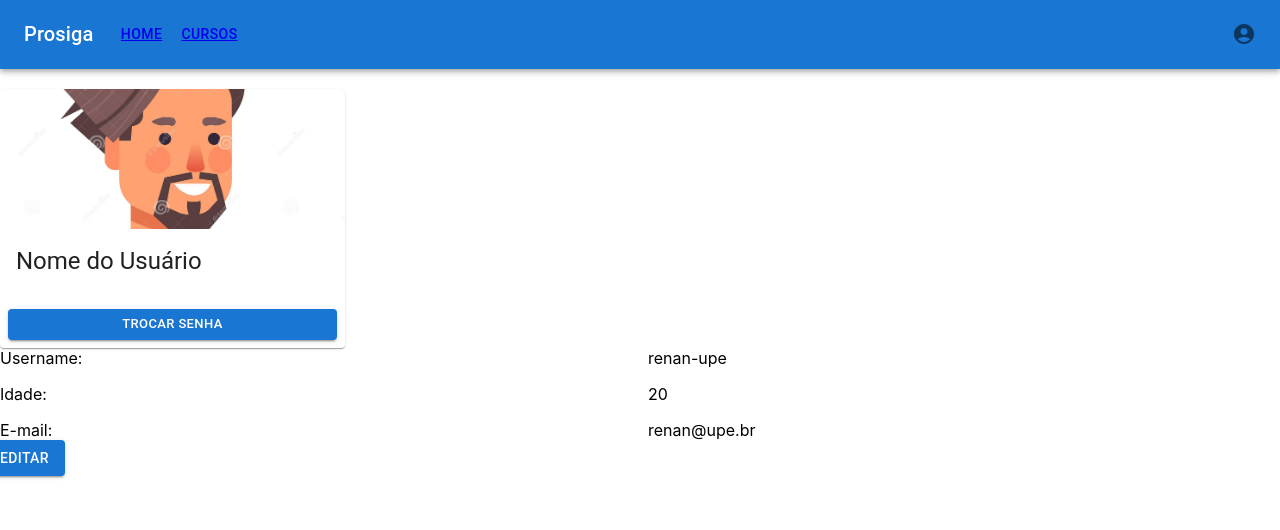
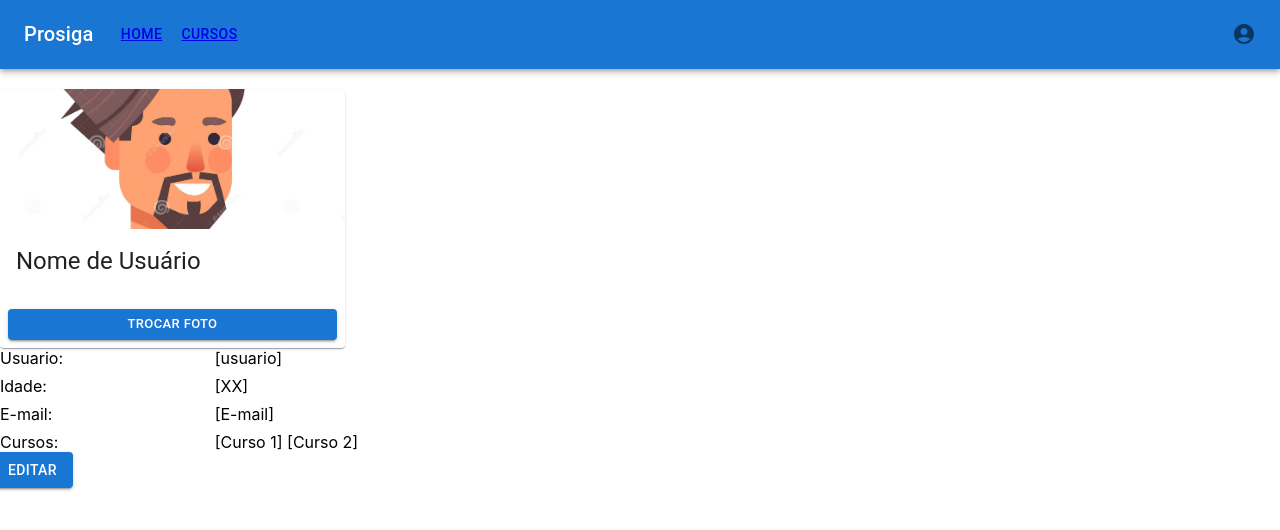
Before and after one commit to netrometro/UPE_2021_2_Prosiga, a React (Create React App) app in the folder front/: page /perfil in a window 1280 px wide. Shown: the top 530 px of the page. Built offline with nearby package versions, Linux system fonts and the light colour scheme; the HTML template or start-up script is replaced by a standard one.

Commit message:
Primeira verção da pagina de perfil

```diff
--- a/front/src/Screens/Perfil/index.js
+++ b/front/src/Screens/Perfil/index.js
@@ -12,11 +12,12 @@ const Perfil = () => {
    const renderIcon = () => {
        return <AccountCircleIcon />
    }
-
-    const redefinirSenha = () => {
-        alert("Trocando senha")
+    const redefinirimagem = () => {
+        alert("Trocar imagem")
    }
-
+    const editarperfil = () => {
+        alert("Editar Perfil")
+    }
     return (
         <div>
             <Header
@@ -28,29 +29,38 @@ const Perfil = () => {
             />
             <br></br>
             <Card
-                titulo="Nome do Usuário"
-                imagem={Masculino}
-                textoBotao="Trocar Senha"
-                acessarCurso={redefinirSenha}
+                titulo="Nome de Usuário"
+                imagem= {Masculino}
+                textoBotao= "Trocar Foto"
+                acessarCurso={redefinirimagem}
+
                 />
-            <Grid container spacing={2}>
-                <Grid item xs={6}>
-                    Username:
+                 <Grid container spacing={1}>
+
+                <Grid item xs={2}>
+                    Usuario:
                 </Grid>
-                <Grid item xs={6}>
-                    renan-upe
+                <Grid item xs={9}>
+                 [usuario]
                 </Grid>
-                <Grid item xs={6}>
+                <Grid item xs={2}>
                  Idade:
+                </Grid >
+                <Grid item xs={9}>
+                 [XX]
                 </Grid>
-                <Grid item xs={6}>
-                    20
-                </Grid>
-                <Grid item xs={6}>
+                <Grid item xs={2}>
                  E-mail:
                 </Grid>
-                <Grid item xs={6}>
-                    renan@upe.br
+                <Grid item xs={10}>
+                 [E-mail]
+                </Grid>
+                <Grid item xs={2}>
+                 Cursos:
+                </Grid>
+                <Grid item xs={10}>
+                    [Curso 1]
+                    [Curso 2]
                 </Grid>
                 <Button variant="contained">
                  Editar
```
Lines whose indentation alone changed are shown as unchanged.
